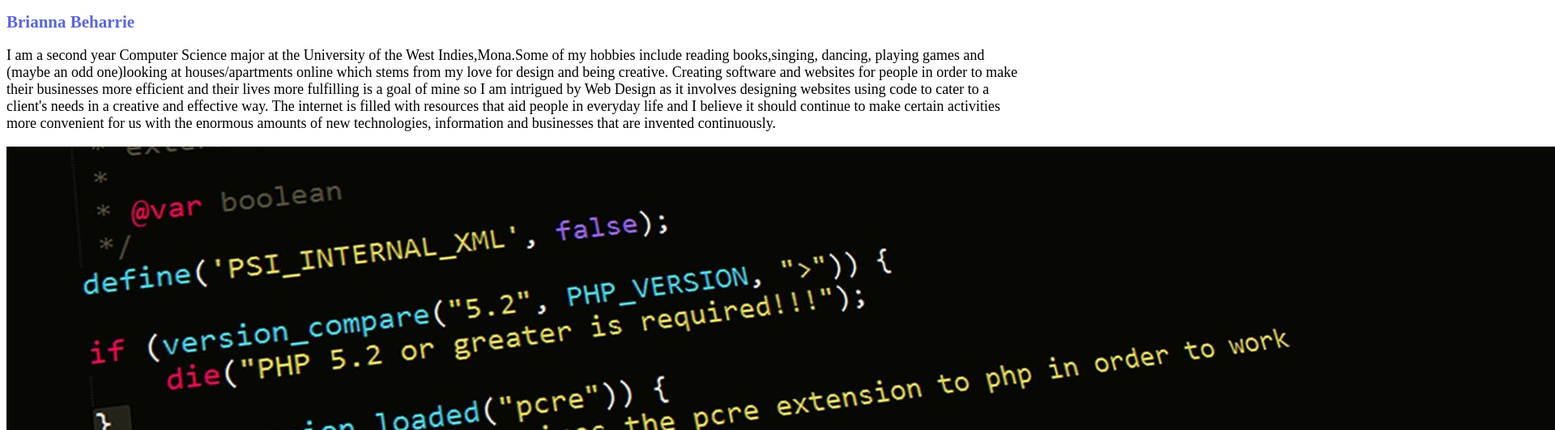
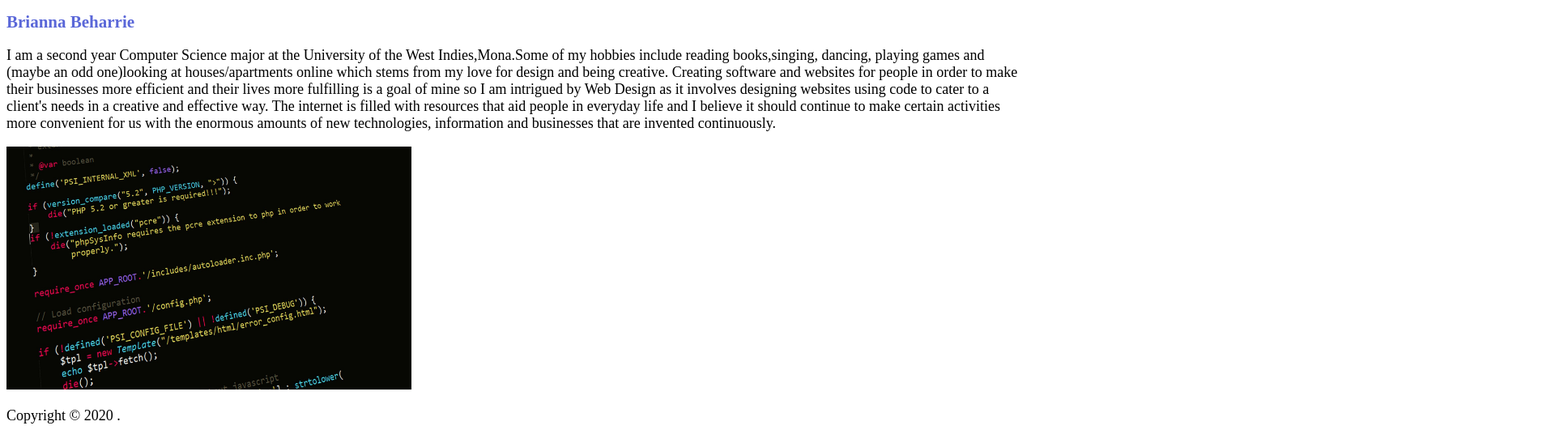
Before and after one commit to briannabeharrie/info2180-lab1, a plain HTML site: page index.html in a window 1280 px wide. Shown: the part 85-616 px from the top of the page at 81% size, 1920 px wide, since content can reach past the window. Drawn offline with Linux system fonts and the light colour scheme.

Commit message:
Html webpage with image

```diff
--- a/index.html
+++ b/index.html
@@ -20,7 +20,7 @@
     so I am intrigued by Web Design as it involves designing websites using code to cater to a client's needs in a creative and effective way.
     The internet is filled with resources that aid people in everyday life and I believe it should continue to make certain activities more convenient for us
     with the enormous amounts of new technologies, information and businesses that are invented continuously. </p>
- <img src="pexels-pixabay-276452.jpg" alt="Image showing code">
+ <img src="pexels-pixabay-276452.jpg" alt="Image showing code" width="500" height="300">
  </main>
  <footer>
  <p>Copyright &copy; 2020 <Brianna Beharrie>.</p>
```
